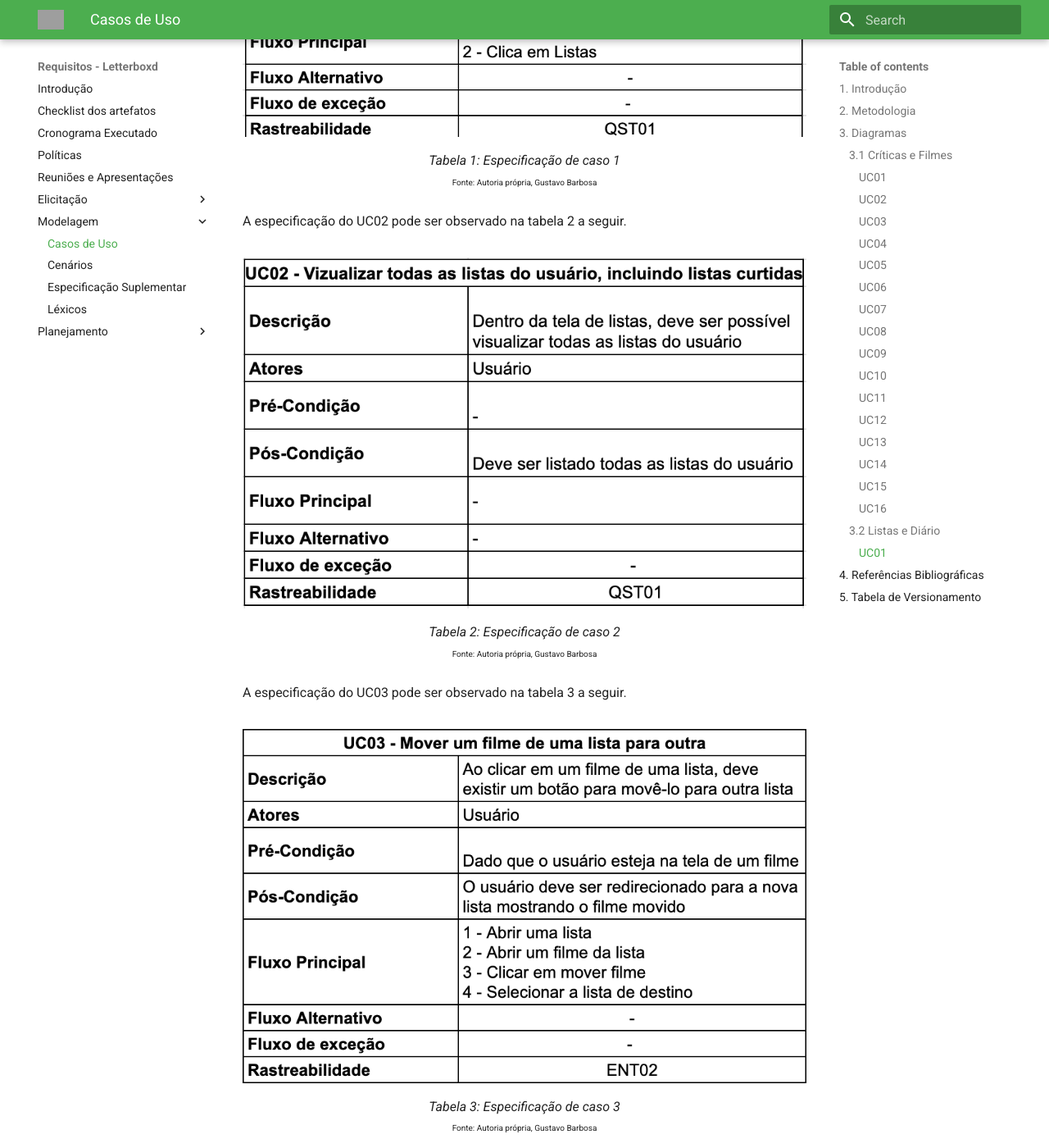
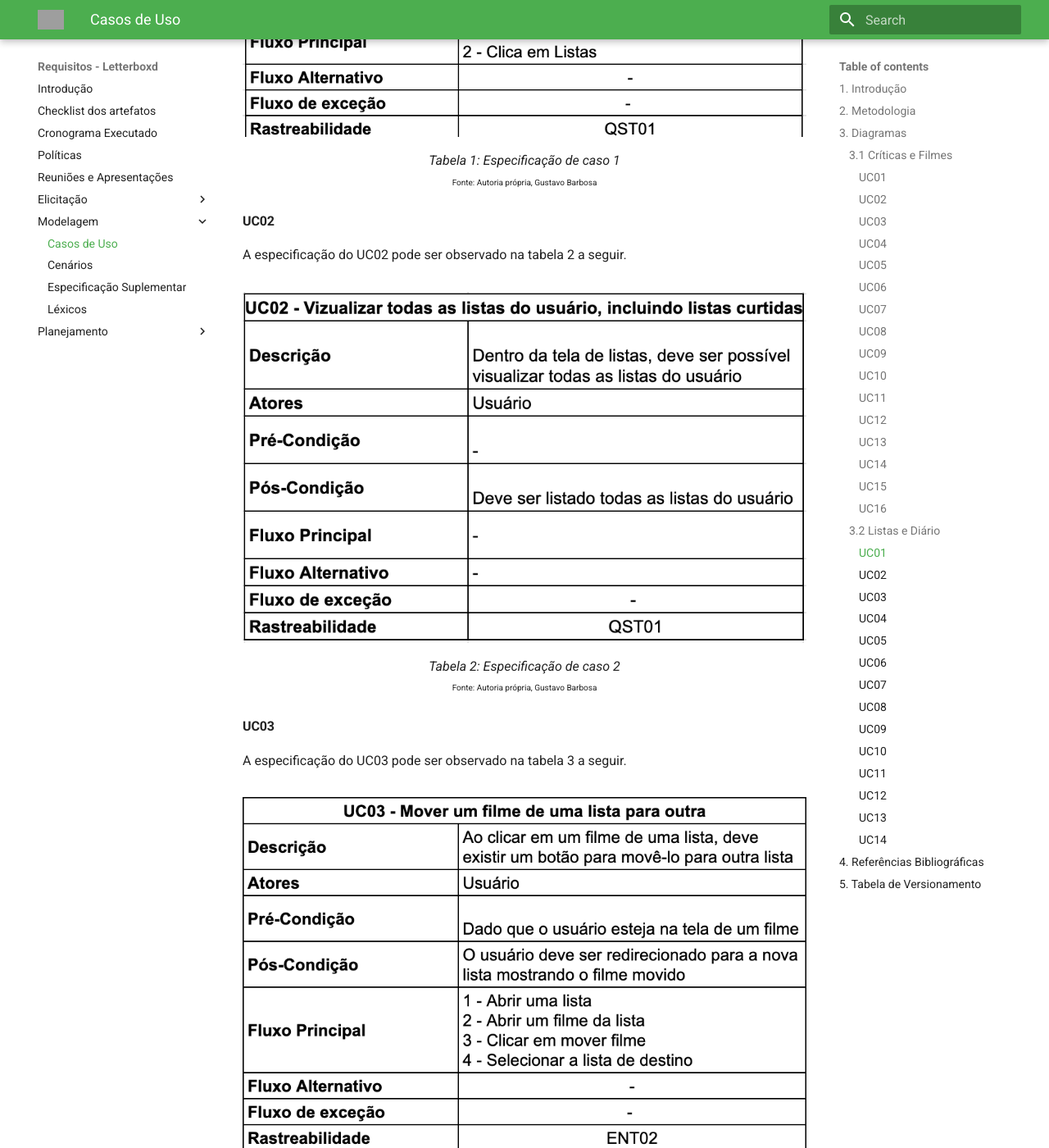
Before and after one commit to Requisitos-de-Software/2023.1-Letterboxd, an MkDocs documentation site: the page built from docs/Modelagem/casoUso.md, in a window 1280 px wide and 1400 px high, scrolled down 11479 px. Shown: the whole window at 82% size. Built offline with MkDocs 1.6.1 and Material for MkDocs 9.7.7, drawn with Linux system fonts in a browser that asks for light colours; some of the changed text lies outside the part shown; grey boxes are pictures that could not be loaded.

Commit message:
21 - Ajustes

```diff
--- a/docs/Modelagem/casoUso.md
+++ b/docs/Modelagem/casoUso.md
@@ -218,6 +218,8 @@ A especificação do UC01 pode ser observado na tabela 1 a seguir.
   <p style="margin-top: -10px; font-size: 10px">Fonte: Autoria própria, Gustavo Barbosa</p>
 </figure>
 
+#### UC02
+
 A especificação do UC02 pode ser observado na tabela 2 a seguir.
 
 <figure markdown>
@@ -225,6 +227,8 @@ A especificação do UC02 pode ser observado na tabela 2 a seguir.
   <figcaption>Tabela 2: Especificação de caso 2</figcaption>
   <p style="margin-top: -10px; font-size: 10px">Fonte: Autoria própria, Gustavo Barbosa</p>
 </figure>
+
+#### UC03
 
 A especificação do UC03 pode ser observado na tabela 3 a seguir.
 
@@ -234,6 +238,8 @@ A especificação do UC03 pode ser observado na tabela 3 a seguir.
   <p style="margin-top: -10px; font-size: 10px">Fonte: Autoria própria, Gustavo Barbosa</p>
 </figure>
 
+#### UC04
+
 A especificação do UC04 pode ser observado na tabela 4 a seguir.
 
 <figure markdown>
@@ -241,6 +247,8 @@ A especificação do UC04 pode ser observado na tabela 4 a seguir.
   <figcaption>Tabela 4: Especificação de caso 4</figcaption>
   <p style="margin-top: -10px; font-size: 10px">Fonte: Autoria própria, Gustavo Barbosa</p>
 </figure>
+
+#### UC05
 
 A especificação do UC05 pode ser observado na tabela 5 a seguir.
 
@@ -250,6 +258,8 @@ A especificação do UC05 pode ser observado na tabela 5 a seguir.
   <p style="margin-top: -10px; font-size: 10px">Fonte: Autoria própria, Gustavo Barbosa</p>
 </figure>
 
+#### UC06
+
 A especificação do UC06 pode ser observado na tabela 6 a seguir.
 
 <figure markdown>
@@ -257,6 +267,8 @@ A especificação do UC06 pode ser observado na tabela 6 a seguir.
   <figcaption>Tabela 6: Especificação de caso 6</figcaption>
   <p style="margin-top: -10px; font-size: 10px">Fonte: Autoria própria, Gustavo Barbosa</p>
 </figure>
+
+#### UC07
 
 A especificação do UC07 pode ser observado na tabela 7 a seguir.
 
@@ -266,6 +278,8 @@ A especificação do UC07 pode ser observado na tabela 7 a seguir.
   <p style="margin-top: -10px; font-size: 10px">Fonte: Autoria própria, Gustavo Barbosa</p>
 </figure>
 
+#### UC08
+
 A especificação do UC08 pode ser observado na tabela 8 a seguir.
 
 <figure markdown>
@@ -273,6 +287,8 @@ A especificação do UC08 pode ser observado na tabela 8 a seguir.
   <figcaption>Tabela 8: Especificação de caso 8</figcaption>
   <p style="margin-top: -10px; font-size: 10px">Fonte: Autoria própria, Gustavo Barbosa</p>
 </figure>
+
+#### UC09
 
 A especificação do UC09 pode ser observado na tabela 9 a seguir.
 
@@ -282,6 +298,8 @@ A especificação do UC09 pode ser observado na tabela 9 a seguir.
   <p style="margin-top: -10px; font-size: 10px">Fonte: Autoria própria, Gustavo Barbosa</p>
 </figure>
 
+#### UC10
+
 A especificação do UC010 pode ser observado na tabela 10 a seguir.
 
 <figure markdown>
@@ -289,6 +307,8 @@ A especificação do UC010 pode ser observado na tabela 10 a seguir.
   <figcaption>Tabela 10: Especificação de caso 10</figcaption>
   <p style="margin-top: -10px; font-size: 10px">Fonte: Autoria própria, Gustavo Barbosa</p>
 </figure>
+
+#### UC11
 
 A especificação do UC011 pode ser observado na tabela 11 a seguir.
 
@@ -298,6 +318,8 @@ A especificação do UC011 pode ser observado na tabela 11 a seguir.
   <p style="margin-top: -10px; font-size: 10px">Fonte: Autoria própria, Gustavo Barbosa</p>
 </figure>
 
+#### UC12
+
 A especificação do UC012 pode ser observado na tabela 12 a seguir.
 
 <figure markdown>
@@ -306,6 +328,8 @@ A especificação do UC012 pode ser observado na tabela 12 a seguir.
   <p style="margin-top: -10px; font-size: 10px">Fonte: Autoria própria, Gustavo Barbosa</p>
 </figure>
 
+#### UC13
+
 A especificação do UC013 pode ser observado na tabela 13 a seguir.
 
 <figure markdown>
@@ -313,6 +337,8 @@ A especificação do UC013 pode ser observado na tabela 13 a seguir.
   <figcaption>Tabela 13: Especificação de caso 13</figcaption>
   <p style="margin-top: -10px; font-size: 10px">Fonte: Autoria própria, Gustavo Barbosa</p>
 </figure>
+
+#### UC14
 
 A especificação do UC014 pode ser observado na tabela 14 a seguir.
 
```
Also changed, not shown: 2 other files.
